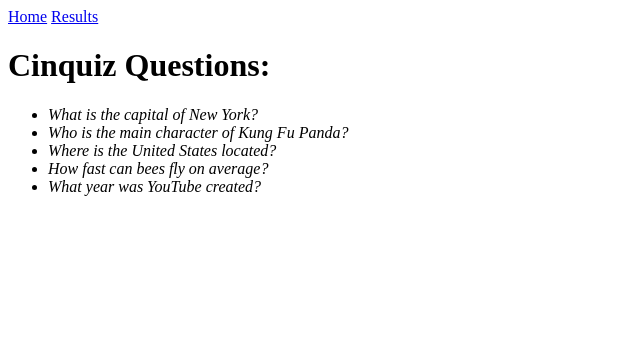
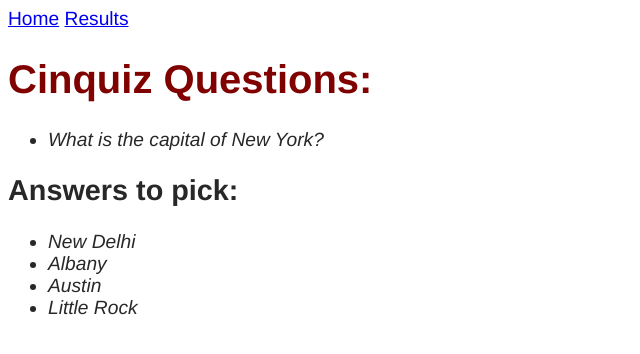
Before and after one commit to richardgalvez/python-playground, a Flask app: page /quiz in a window 1280 px wide. Shown: the top 354 px of the page, without its empty margins (0-640 px from the left). Run offline with Flask 3, Linux system fonts and the light colour scheme.

Commit message:
cinquiz - Testing logic with single/first question.

```diff
--- a/cinquiz/app.py
+++ b/cinquiz/app.py
@@ -1,4 +1,4 @@
-from flask import Flask, render_template, request, session, redirect, url_for
+from flask import Flask, render_template, request, session, redirect
 
 app = Flask(__name__)
 
@@ -34,11 +34,18 @@ def home():
 
 
 questions = [
-    {"question": "What is the capital of New York?", "answer": "Albany"},
-    {"question": "Who is the main character of Kung Fu Panda?", "answer": "Po"},
-    {"question": "Where is the United States located?", "answer": "North America"},
-    {"question": "How fast can bees fly on average?", "answer": "50 MPH"},
-    {"question": "What year was YouTube created?", "answer": "2005"},
+    {"question": "What is the capital of New York?"},
+    # {"question": "Who is the main character of Kung Fu Panda?", "answer": "Po"},
+    # {"question": "Where is the United States located?", "answer": "North America"},
+    # {"question": "How fast can bees fly on average?", "answer": "50 MPH"},
+    # {"question": "What year was YouTube created?", "answer": "2005"},
+]
+
+answers = [
+    {"answer": "New Delhi"},
+    {"answer": "Albany"},
+    {"answer": "Austin"},
+    {"answer": "Little Rock"},
 ]
 
 
@@ -46,10 +53,17 @@ questions = [
 # POST: Submits an answer, updates progress, and loads the next question
 @app.route("/quiz", methods=["GET", "POST"])
 def quiz():
+    question_counter = 0
+    correct_answers = 0
+    wrong_answers = 0
+
+    # Count how many questions have been answered
+    # TODO: Questions shown need to have 4 answers, each with their own radio buttons
     context = {
         "app_name": app_name,
         "title": "Quiz",
         "questions": questions,
+        "answers": answers,
     }
     return render_template("quiz.html", **context)
 
--- /dev/null
+++ b/cinquiz/static/styles.css
@@ -0,0 +1,25 @@
+body {
+  font-family: Helvetica;
+  font-size: 1.2rem;
+  color: #282828;
+}
+
+h1 {
+  font-family: Helvetica;
+  font-size: 2.5rem;
+  color: #800200;
+}
+
+.quizbutton {
+  transition-duration: 0.2s;
+  padding: 12px 22px;
+  text-align: center;
+  display: inline-block;
+}
+
+.quizbutton:hover {
+  background-color: #008CBA;
+  color: white;
+  font-size: 13px;
+  font-family: Helvetica;
+}
--- a/cinquiz/templates/index.html
+++ b/cinquiz/templates/index.html
@@ -8,6 +8,6 @@
 <h1>Welcome to {{ app_name }}!</h1>
 <h3> Get started by clicking the button below.</h3>
   <a href="/quiz">
-    <button class="quiz"> Start Quiz</button>
+    <button class="quizbutton"> Start Quiz</button>
   </a>
 {% endblock content %}
--- a/cinquiz/templates/layout.html
+++ b/cinquiz/templates/layout.html
@@ -5,7 +5,7 @@
     <meta name="viewport" content="width=device-width, initial-scale=1.0">
     <meta http-equiv="X-UA-Compatible" content="ie=edge">
     <title>{% block title %}{{ app_name }}{% endblock title %}</title>
-    <link rel="stylesheet" href="./style.css">
+    <link rel="stylesheet" href="{{ url_for('static', filename='styles.css') }}">
     <link rel="icon" href="./favicon.ico" type="image/x-icon">
   </head>
   <body>
--- a/cinquiz/templates/quiz.html
+++ b/cinquiz/templates/quiz.html
@@ -4,9 +4,6 @@
   {{ app_name }} | Quiz
 {% endblock title %}
 
-{% block content %}
-<h1>{{ app_name }} Questions:</h1>
-<ul>
   <!-- TODO: Dynamically serve one question at a time, must contain:
     Current question, form with 4 radio buttons for answers, submit button.
     Questions cannot be skipped ahead, must be answered in sequence.
@@ -16,10 +13,24 @@
     to the next question automatically.-->
 
   <!-- TODO: If page is refreshed during the quiz, resume at current question. -->
+
+  <!--TODO: The question has to be based on the counter, answers are in a for loop  -->
+
+{% block content %}
+<h1>{{ app_name }} Questions:</h1>
+  <ul>
   {% for q in questions %}
     <li>
       <em> {{ q.question }} </em>
     </li>
   {% endfor %}
   </ul>
+<h2> Answers to pick:</h2>
+  <ul>
+  {% for a in answers %}
+    <li>
+      <em> {{ a.answer }} </em>
+    </li>
+    {% endfor %}
+  </ul>
 {% endblock content %}
```
Also changed, not shown: cinquiz/templates/style.css (deleted). Lines whose indentation alone changed are shown as unchanged.
